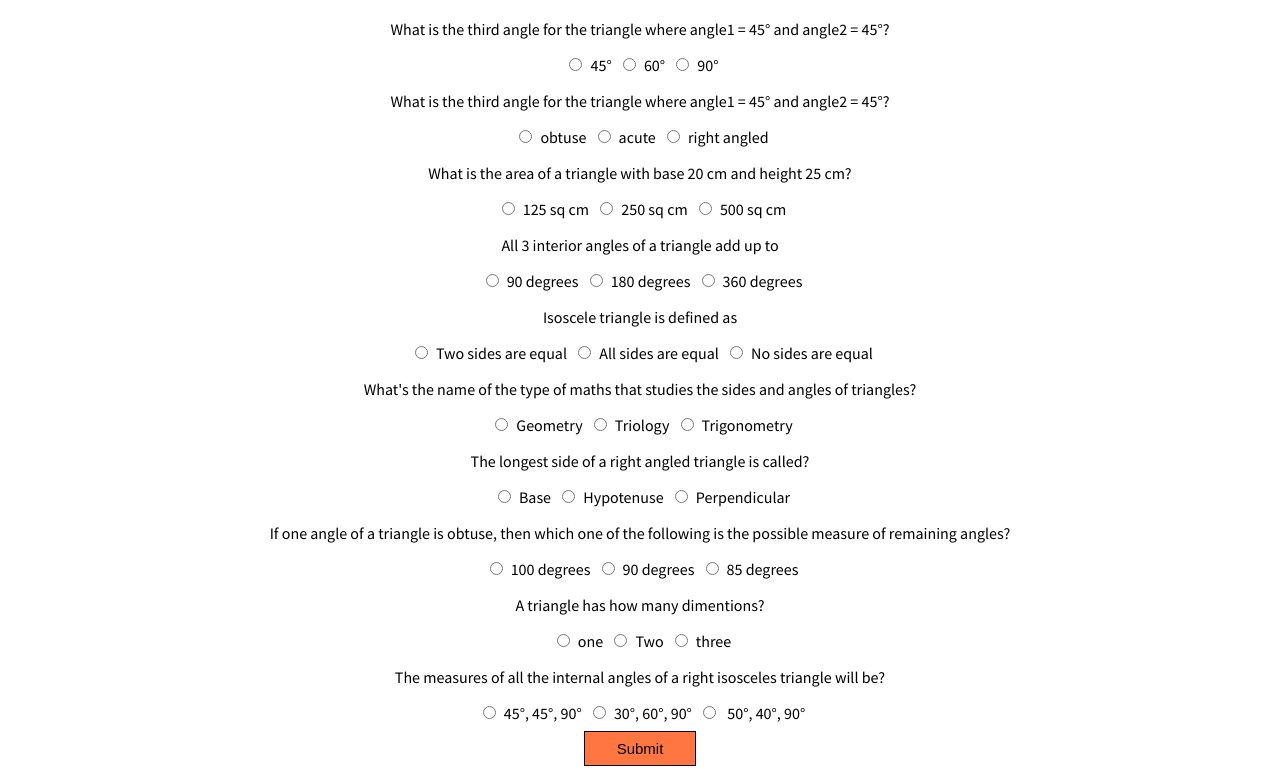
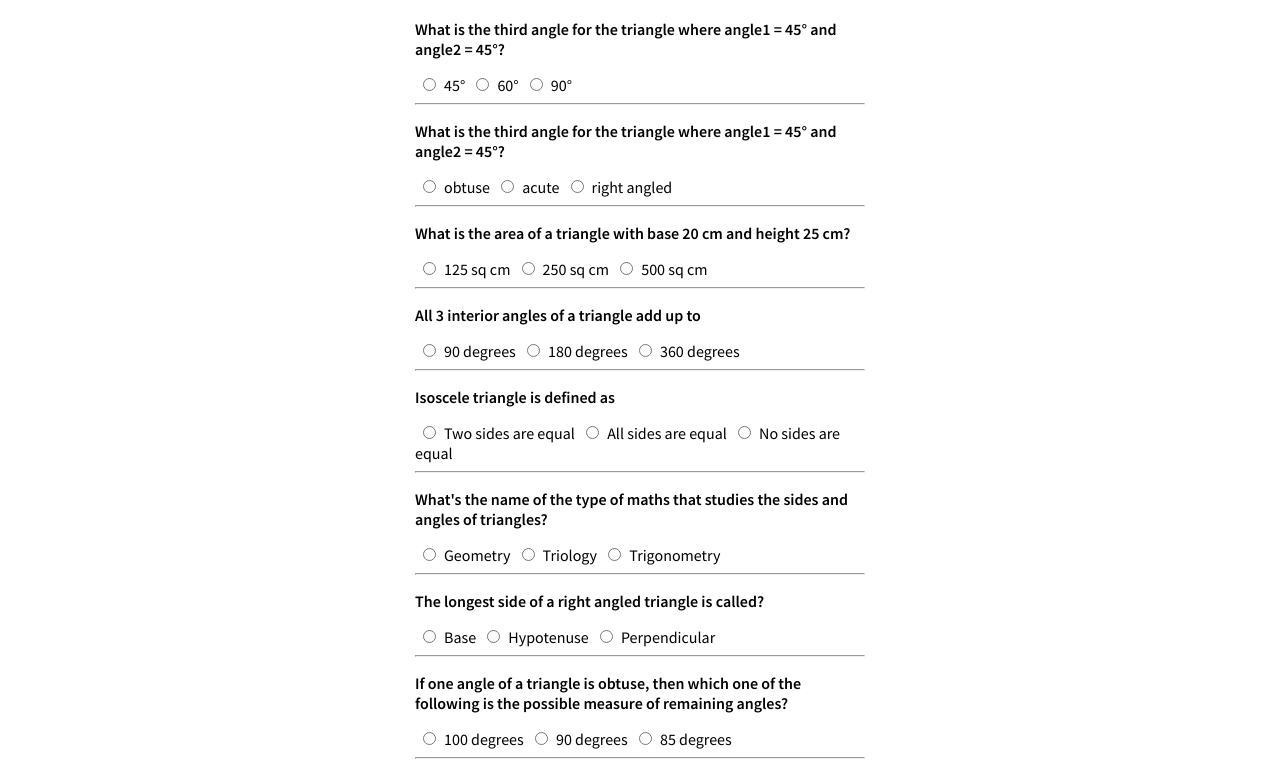
Before and after one commit to Shraddha-V22/fun-with-triangles, a plain HTML site: page quiz.html in a window 1280 px wide. Shown: the part 183-952 px from the top of the page. Drawn offline with nearby package versions, Linux system fonts and the light colour scheme.

Commit message:
Update quiz.html

```diff
--- a/quiz.html
+++ b/quiz.html
@@ -8,13 +8,23 @@
     <title>Triangle Quiz</title>
     <link rel="stylesheet" href="triangle.css">
     <style>
-        input {
+        #quiz-form {
+            max-width: 450px;
+            margin: auto;
+            text-align: left;
+        }
+
+        #quiz-form p {
+            font-weight: 600;
+        }
+
+        #quiz-form input {
             display: inline-block;
             margin: 0 0.5rem;
         }
 
         #submit-btn {
-            margin: 0.5rem auto;
+            margin: 1rem auto;
             padding: 0.5rem 2rem;
             font-size: 15px;
             border: 1px solid black;
@@ -48,56 +58,56 @@
             <label><input type="radio" name="question1" value="45°">45°</label>
             <label><input type="radio" name="question1" value="60°">60°</label>
             <label><input type="radio" name="question1" value="90°">90°</label>
-
+            <hr>
             <p>What is the third angle for the triangle where angle1 = 45° and angle2 = 45°?</p>
             <label><input type="radio" name="question2" value="obtuse">obtuse</label>
             <label><input type="radio" name="question2" value="acute">acute</label>
             <label><input type="radio" name="question2" value="right angled">right angled</label>
-
+            <hr>
             <p>What is the area of a triangle with base 20 cm and height 25 cm?</p>
             <label><input type="radio" name="question3" value="125 sq cm">125 sq cm</label>
             <label><input type="radio" name="question3" value="250 sq cm">250 sq cm</label>
             <label><input type="radio" name="question3" value="500 sq cm">500 sq cm</label>
-
+            <hr>
             <p>All 3 interior angles of a triangle add up to</p>
             <label><input type="radio" name="question4" value="90 degrees">90 degrees</label>
             <label><input type="radio" name="question4" value="180 degrees">180 degrees</label>
             <label><input type="radio" name="question4" value="360 degrees">360 degrees</label>
-
+            <hr>
             <p>Isoscele triangle is defined as</p>
             <label><input type="radio" name="question5" value="Two sides are equal">Two sides are equal</label>
             <label><input type="radio" name="question5" value="All sides are equal">All sides are equal</label>
             <label><input type="radio" name="question5" value="No sides are equal">No sides are equal</label>
-
+            <hr>
             <p>What's the name of the type of maths that studies the sides and angles of triangles?</p>
             <label><input type="radio" name="question6" value="Geometry">Geometry</label>
             <label><input type="radio" name="question6" value="Triology">Triology</label>
             <label><input type="radio" name="question6" value="Trigonometry">Trigonometry</label>
-
+            <hr>
             <p>The longest side of a right angled triangle is called?</p>
             <label><input type="radio" name="question7" value="Base">Base</label>
             <label><input type="radio" name="question7" value="Hypotenuse">Hypotenuse</label>
             <label><input type="radio" name="question7" value="Perpendicular">Perpendicular</label>
-
+            <hr>
             <p>If one angle of a triangle is obtuse, then which one of the following is the possible measure of
                 remaining
                 angles?</p>
             <label><input type="radio" name="question8" value="100">100 degrees</label>
             <label><input type="radio" name="question8" value="90">90 degrees</label>
             <label><input type="radio" name="question8" value="85">85 degrees</label>
-
+                <hr>
             <p>A triangle has how many dimentions?</p>
             <label><input type="radio" name="question9" value="1">one</label>
             <label><input type="radio" name="question9" value="2">Two</label>
             <label><input type="radio" name="question9" value="3">three</label>
-
+                <hr>
             <p>The measures of all the internal angles of a right isosceles triangle will be?</p>
             <label><input type="radio" name="question10" value="45°, 45°, 90°">45°, 45°, 90°</label>
             <label><input type="radio" name="question10" value="30°, 60°, 90°">30°, 60°, 90°</label>
             <label><input type="radio" name="question10" value="
             50°, 40°, 90°">
                 50°, 40°, 90°</label>
-
+                <hr>
         </form>
         <button id="submit-btn">Submit</button>
         <div id="output"></div>
```
